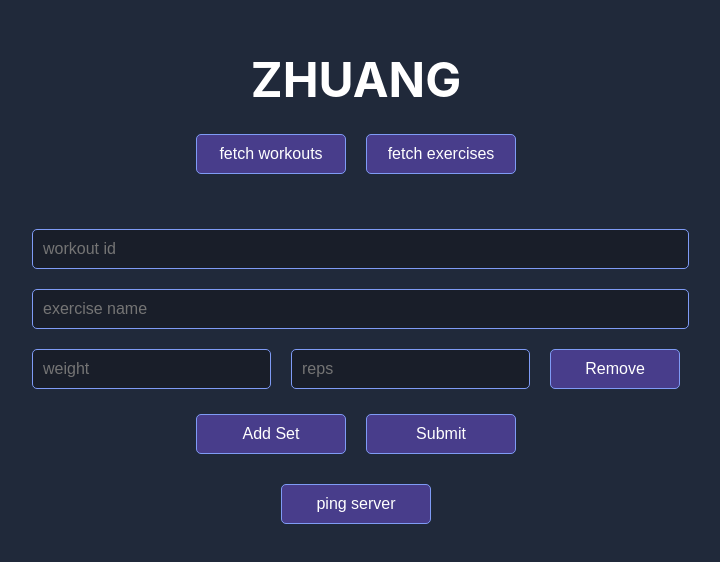
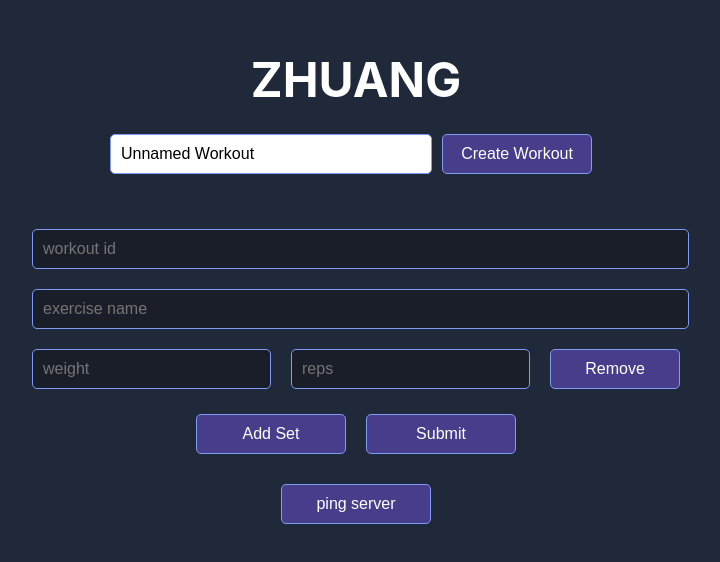
Before and after one commit to richardli03/Zhuang-API, a React (Create React App) app in the folder frontend/: page / in a window 1280 px wide. Shown: the top 562 px of the page, without its empty margins (284-1004 px from the left). Built offline with nearby package versions, Linux system fonts and the light colour scheme.

Commit message:
add: add new workout workflow

```diff
--- a/frontend/src/App.css
+++ b/frontend/src/App.css
@@ -24,11 +24,19 @@ body {
   margin: 20px 0;
 }
 
-.top-btns {
+.top-section {
   margin: 0 auto;
   display: flex;
   justify-content: space-between;
   margin-bottom: 20px;
+}
+
+.workout-input {
+  padding: 10px;
+  border-radius: 5px;
+  border: 1px solid #7f9bf5;
+  font-size: 1rem;
+  width: 300px;
 }
 
 .set-btn, .fetch-api-btn{
--- a/frontend/src/App.js
+++ b/frontend/src/App.js
@@ -55,8 +55,6 @@ function SetInput() {
       // clearrrrrrr
       setName("");
       setSets([{ weight: "", reps: "" }]);
-      // leaving workout id
-      // setWorkoutID(null);
     } catch (error) {
       console.error("Error logging exercises:", error);
     }
@@ -112,22 +110,26 @@ function SetInput() {
 }
 
 function App() {
-  const [workouts, setWorkouts] = useState([]);
-  const [exercises, setExercises] = useState([]);
+  const [alive, setStatus] = useState(null); // ping
+  const [newWorkout, createNewWorkout] = useState('Unnamed Workout');// create new workout
+  const [newWorkoutID, setNewWorkoutID] = useState(null);
 
-  const fetchWorkout = async () => {
-    const resp = await axios.get("http://127.0.0.1:8000/workouts/");
-    console.log(resp.data);
-    setWorkouts(resp.data);
+  const createWorkout = async () => {
+    try {
+      const response = await axios.post('http://127.0.0.1:8000/workouts/', {
+        name: newWorkout
+      });
+      console.log('New workout created:', response.data);
+      createNewWorkout(''); // Clear the input field
+    } catch (error) {
+      console.error('Error creating workout:', error);
+      alert('Failed to create workout. Please try again.');
+    }
+    const workout_id_resp = await axios.get('http://127.0.0.1:8000/workouts/newest');
+    setNewWorkoutID(workout_id_resp.data);
+    // alert("Workout created with ID: " + workout_id_resp.data);
   };
 
-  const fetchExercises = async () => {
-    const resp = await axios.get("http://127.0.0.1:8000/exercises/");
-    console.log(resp.data);
-    setExercises(resp.data);
-  };
-
-  const [alive, setStatus] = useState(null);
   // define a state to store the categories with an empty array
   const pingServer = async () => {
     const resp = await axios.get("http://127.0.0.1:8000");
@@ -138,38 +140,23 @@ function App() {
     <div className="App">
       <header className="App-header">
         <div className="title">ZHUANG</div>
-        <div className="top-btns">
-          <button className="fetch-api-btn" onClick={fetchWorkout}>
-            fetch workouts
-          </button>
-          {workouts.length > 0 && (
-            <div>
-              <ul className="api-response-info">
-                {workouts.map((category) => (
-                  <li key={category.id}>
-                    {" "}
-                    {category.id} {category.name}
-                  </li>
-                ))}
-              </ul>
-            </div>
-          )}
+        <div className="top-section">
+          <div className="create-workout">
+              <input
+                type="text"
+                value={newWorkout}
+                onChange={(e) => createNewWorkout(e.target.value)}
+                placeholder="new workout"
+                className="workout-input"
+              />
+              <button className="fetch-api-btn" onClick={createWorkout}>
+                Create Workout
+              </button>
+              {newWorkoutID && (
+                <div> Created ID: {newWorkoutID} </div>
+              )}
 
-          <button className="fetch-api-btn" onClick={fetchExercises}>
-            fetch exercises
-          </button>
-          {exercises.length > 0 && (
-            <div>
-              <ul className="api-response-info">
-                {exercises.map((category) => (
-                  <li key={category.id}>
-                    {" "}
-                    {category.id} {category.name}
-                  </li>
-                ))}
-              </ul>
-            </div>
-          )}
+          </div>
         </div>
 
         <SetInput />
```
Also changed, not shown: 2 other files (tests, documents, lock files or other folders).
